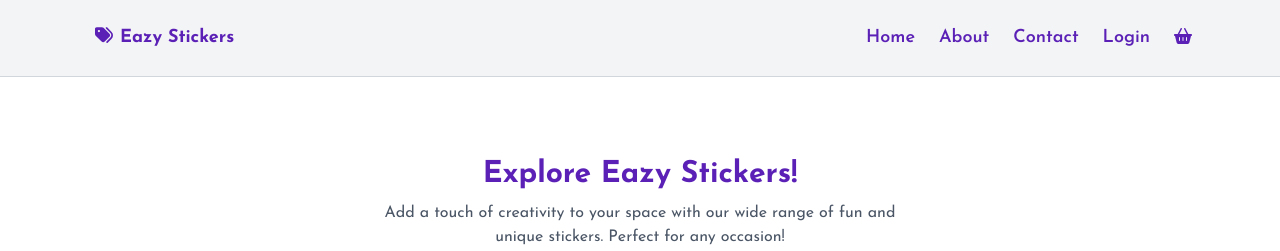
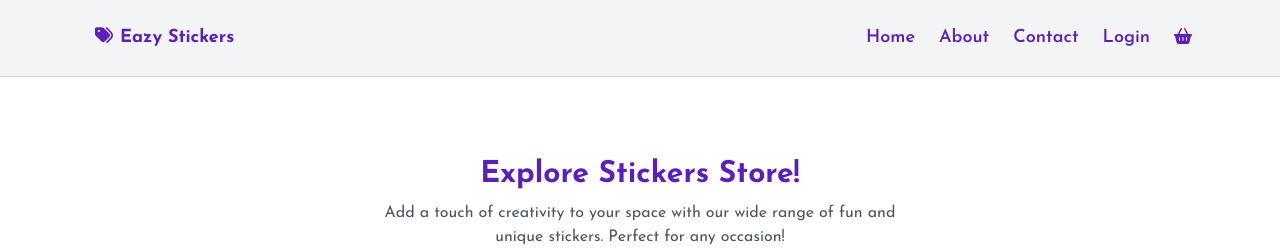
Before and after one commit to FelipeAAlbuquerque/Store-App-UI, a React (Vite) app: page /cart in a window 1280 px wide. Shown: the top 251 px of the page. Built offline with nearby package versions, Linux system fonts and the light colour scheme.

Commit message:
fixed bugs

```diff
--- a/src/Components/board/Home.jsx
+++ b/src/Components/board/Home.jsx
@@ -5,7 +5,7 @@ import ProductListings from './products/ProductListings.jsx';
 export default function Home() {
   return (
     <div className="max-w-[1152px] mx-auto px-6 py-8">
-      <PageHeading title="Explore Eazy Stickers!">
+      <PageHeading title="Explore Stickers Store!">
         Add a touch of creativity to your space with our wide range of fun and
         unique stickers. Perfect for any occasion!
       </PageHeading>
--- a/src/Components/footer/Footer.jsx
+++ b/src/Components/footer/Footer.jsx
@@ -17,7 +17,7 @@ export default function Footer() {
         rel="noreferrer"
         className="text-primary font-semibold px-1 transition-colors duration-300 hover:text-dark"
       >
-        eazybytes
+        Felipe Albuquerque
       </a>
     </footer>
   );
```
